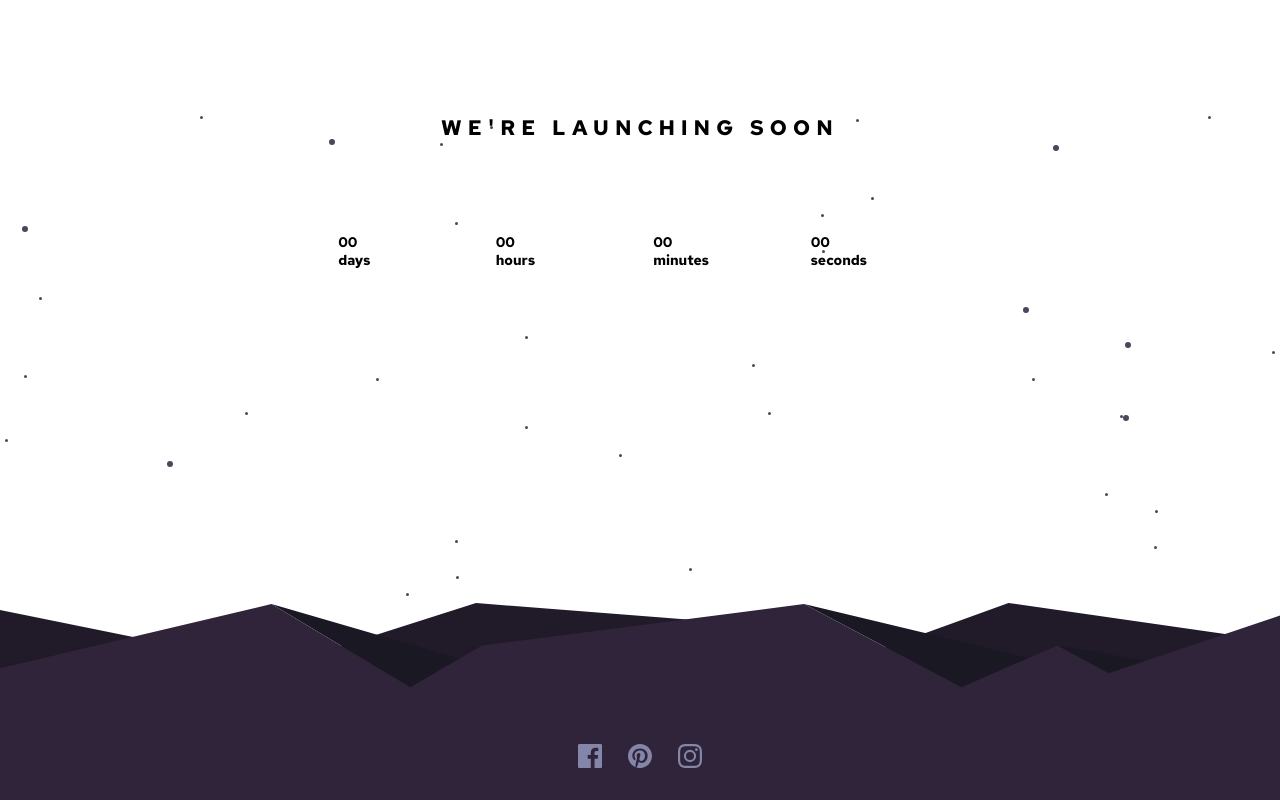
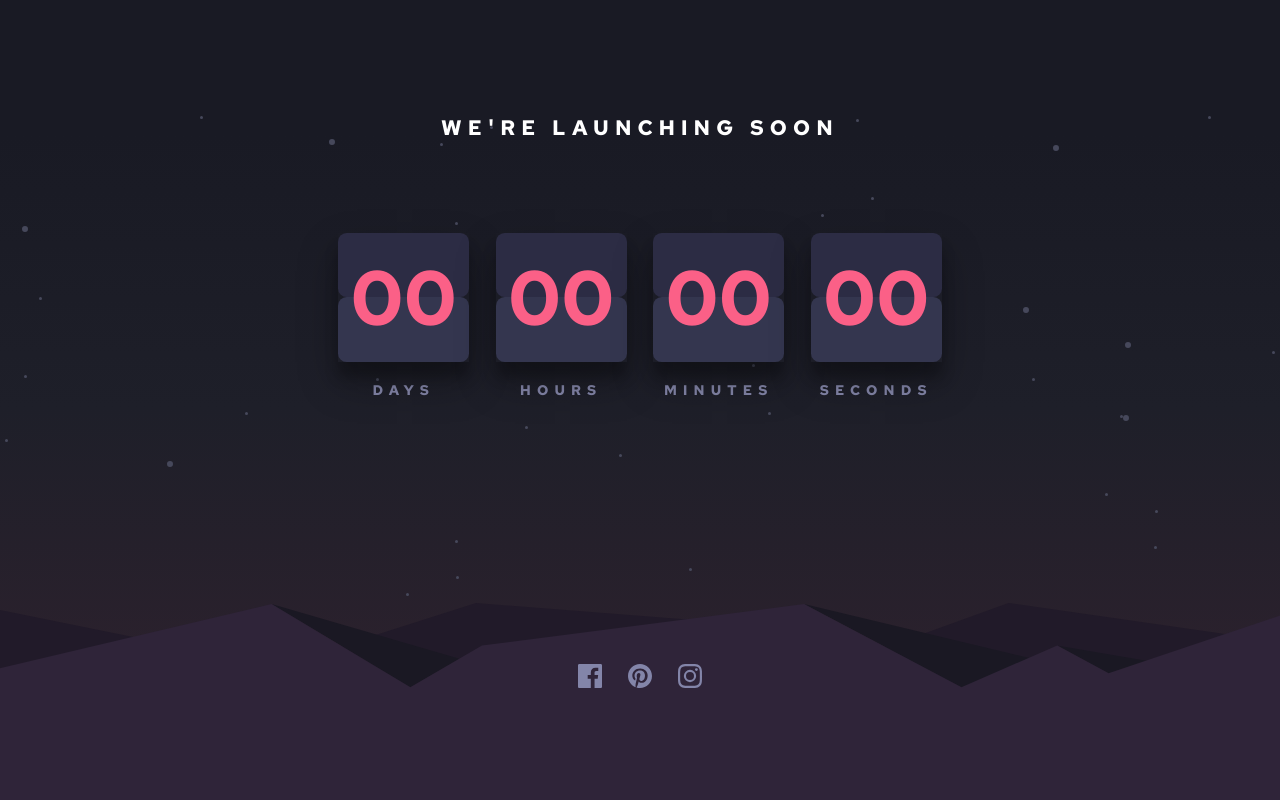
Before and after one commit to Just9krish/Count-Down-Timer, a website: page index.html in a window 1280 px wide. Drawn offline with Linux system fonts and the light colour scheme.

Commit message:
styling completed

```diff
--- a/index.html
+++ b/index.html
@@ -22,47 +22,44 @@
         <div class="timer">
           <!-- Days Card -->
           <div class="timer__card">
-            <div class="timer__card--days">00</div>
-            <span>days</span>
+            <div class="timer__card--part timer__card--back">00</div>
+            <span class="timer__card--name">days</span>
           </div>
 
           <!-- Hours card -->
           <div class="timer__card">
-            <div class="timer__card--days">00</div>
-            <span>hours</span>
+            <div class="timer__card--part timer__card--back">00</div>
+            <span class="timer__card--name">hours</span>
           </div>
 
           <!-- Minutes card -->
           <div class="timer__card">
-            <div class="timer__card--days">00</div>
-            <span>minutes</span>
+            <div class="timer__card--part timer__card--back">00</div>
+            <span class="timer__card--name">minutes</span>
           </div>
 
           <!-- Seconds card -->
           <div class="timer__card">
-            <div class="timer__card--days">00</div>
-            <span>seconds</span>
+            <div class="timer__card--part timer__card--back">00</div>
+            <span class="timer__card--name">seconds</span>
           </div>
         </div>
         <footer class="countdown__socials">
           <a href="#" class="countdown__socials--link"
             ><svg xmlns="http://www.w3.org/2000/svg" width="24" height="24">
               <path
-
                 d="M22.675 0H1.325C.593 0 0 .593 0 1.325v21.351C0 23.407.593 24 1.325 24H12.82v-9.294H9.692v-3.622h3.128V8.413c0-3.1 1.893-4.788 4.659-4.788 1.325 0 2.463.099 2.795.143v3.24l-1.918.001c-1.504 0-1.795.715-1.795 1.763v2.313h3.587l-.467 3.622h-3.12V24h6.116c.73 0 1.323-.593 1.323-1.325V1.325C24 .593 23.407 0 22.675 0z"
               /></svg
           ></a>
           <a href="#" class="countdown__socials--link"
             ><svg xmlns="http://www.w3.org/2000/svg" width="24" height="24">
               <path
-
                 d="M12 0C5.373 0 0 5.372 0 12c0 5.084 3.163 9.426 7.627 11.174-.105-.949-.2-2.405.042-3.441.218-.937 1.407-5.965 1.407-5.965s-.359-.719-.359-1.782c0-1.668.967-2.914 2.171-2.914 1.023 0 1.518.769 1.518 1.69 0 1.029-.655 2.568-.994 3.995-.283 1.194.599 2.169 1.777 2.169 2.133 0 3.772-2.249 3.772-5.495 0-2.873-2.064-4.882-5.012-4.882-3.414 0-5.418 2.561-5.418 5.207 0 1.031.397 2.138.893 2.738a.36.36 0 01.083.345l-.333 1.36c-.053.22-.174.267-.402.161-1.499-.698-2.436-2.889-2.436-4.649 0-3.785 2.75-7.262 7.929-7.262 4.163 0 7.398 2.967 7.398 6.931 0 4.136-2.607 7.464-6.227 7.464-1.216 0-2.359-.631-2.75-1.378l-.748 2.853c-.271 1.043-1.002 2.35-1.492 3.146C9.57 23.812 10.763 24 12 24c6.627 0 12-5.373 12-12 0-6.628-5.373-12-12-12z"
               /></svg
           ></a>
           <a href="#" class="countdown__socials--link"
             ><svg xmlns="http://www.w3.org/2000/svg" width="24" height="24">
               <path
-
                 d="M12 2.163c3.204 0 3.584.012 4.85.07 3.252.148 4.771 1.691 4.919 4.919.058 1.265.069 1.645.069 4.849 0 3.205-.012 3.584-.069 4.849-.149 3.225-1.664 4.771-4.919 4.919-1.266.058-1.644.07-4.85.07-3.204 0-3.584-.012-4.849-.07-3.26-.149-4.771-1.699-4.919-4.92-.058-1.265-.07-1.644-.07-4.849 0-3.204.013-3.583.07-4.849.149-3.227 1.664-4.771 4.919-4.919 1.266-.057 1.645-.069 4.849-.069zM12 0C8.741 0 8.333.014 7.053.072 2.695.272.273 2.69.073 7.052.014 8.333 0 8.741 0 12c0 3.259.014 3.668.072 4.948.2 4.358 2.618 6.78 6.98 6.98C8.333 23.986 8.741 24 12 24c3.259 0 3.668-.014 4.948-.072 4.354-.2 6.782-2.618 6.979-6.98.059-1.28.073-1.689.073-4.948 0-3.259-.014-3.667-.072-4.947-.196-4.354-2.617-6.78-6.979-6.98C15.668.014 15.259 0 12 0zm0 5.838a6.162 6.162 0 100 12.324 6.162 6.162 0 000-12.324zM12 16a4 4 0 110-8 4 4 0 010 8zm6.406-11.845a1.44 1.44 0 100 2.881 1.44 1.44 0 000-2.881z"
               /></svg
           ></a>
--- a/style/scss/components/_timer.scss
+++ b/style/scss/components/_timer.scss
@@ -16,10 +16,86 @@
     width: 19vw;
     height: 9vw;
     perspective: rem(100);
+    position: relative;
 
     @include breakpoint("md") {
-        width: rem(150);
-        height: rem(70);
+      width: rem(150);
+      height: rem(70);
+    }
+  }
+
+  &__card--bg {
+    position: absolute;
+    height: 200%;
+    top: rem(5);
+    left: 1.1vw;
+    width: 17vw;
+    background: $very-dark-blue-blackish;
+    border-radius: rem(10);
+
+    @include breakpoint("md") {
+      top: rem(10);
+      left: rem(1);
+      width: calc(100% - 2px);
+    }
+  }
+
+  &__card--part {
+    font-size: clamp(2rem, 7vw, 6rem);
+    font-weight: 700;
+    color: $soft-red;
+    position: relative;
+    z-index: 1;
+    display: flex;
+    justify-content: center;
+    align-items: center;
+    padding-block: rem(16);
+    box-shadow: rgba(0, 0, 0, 0.3) 0px 19px 38px, rgba(0, 0, 0, 0.22) 0px 15px 12px;
+
+    @include breakpoint("md") {
+      font-size: rem(88);
+    }
+
+    &:before {
+      content: "";
+      display: block;
+      position: absolute;
+      top: 0;
+      left: 0;
+      right: 0;
+      bottom: 50%;
+      background-color: #2C2C44;
+      border-radius: rem(10);
+      z-index: -1;
+    }
+
+    &:after {
+      content: "";
+      display: block;
+      position: absolute;
+      top: 50%;
+      left: 0;
+      right: 0;
+      bottom: 0;
+      background-color: #34364F;
+      border-radius: rem(10);
+      z-index: -1;
+    }
+  }
+
+  &__card--name {
+    color: $grayish-blue;
+    font-size: clamp(0.6rem, 2.3vw, 1rem);
+    font-weight: 700;
+    text-transform: uppercase;
+    letter-spacing: rem(2);
+    width: 100%;
+    text-align: center;
+    padding-top: rem(22);
+
+    @include breakpoint("md") {
+      font-size: rem(16);
+      letter-spacing: rem(7);
     }
   }
 }
--- a/style/scss/layouts/_countdown.scss
+++ b/style/scss/layouts/_countdown.scss
@@ -1,9 +1,9 @@
 @use "../utilities" as *;
 
 .countdown {
-  $root: &;
   background: url(../../../images/pattern-hills.svg),
-    url(../../../images/bg-stars.svg);
+    url(../../../images/bg-stars.svg),
+    linear-gradient(180deg, #191a24 17%, #1e1f29 51%, #2b212d 83%);
   min-height: 100vh;
   background-repeat: no-repeat;
   background-position: 82% 100%, center center;
@@ -21,7 +21,7 @@
   }
 
   &__heading {
-    // color: $white
+    color: $white;
     font-size: rem(24);
     letter-spacing: rem(7);
     text-transform: uppercase;
@@ -39,7 +39,7 @@
     margin-top: 20vh;
 
     @include breakpoint("md") {
-      margin-top: 42vh;
+      margin-top: 32vh;
     }
   }
 
@@ -57,12 +57,6 @@
       }
     }
 
-    // & svg path {
-    //     &:hover {
-
-    //     }
-    // }
-
     &:focus {
       outline: 2px dashed $soft-red;
       outline-offset: rem(4);
```
Also changed, not shown: design/desktop-design.jpg, style/css/style.css.
